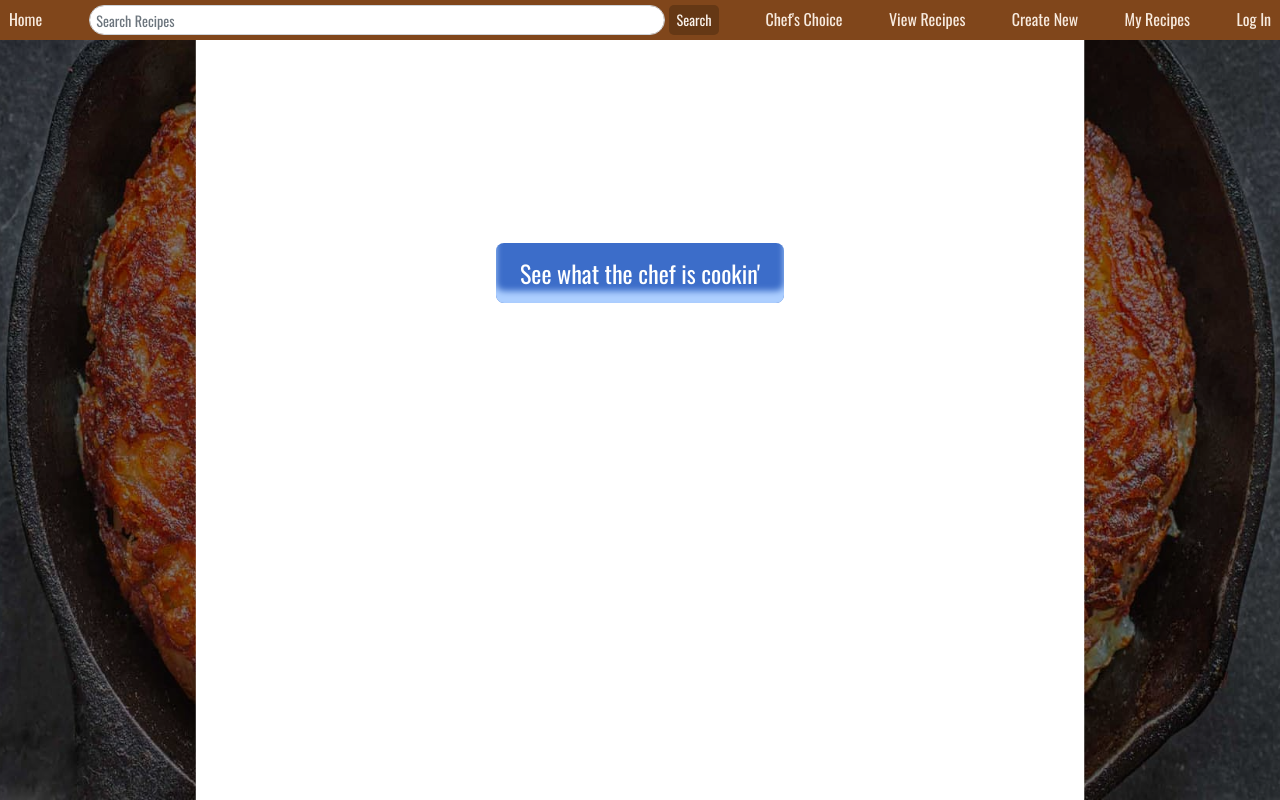
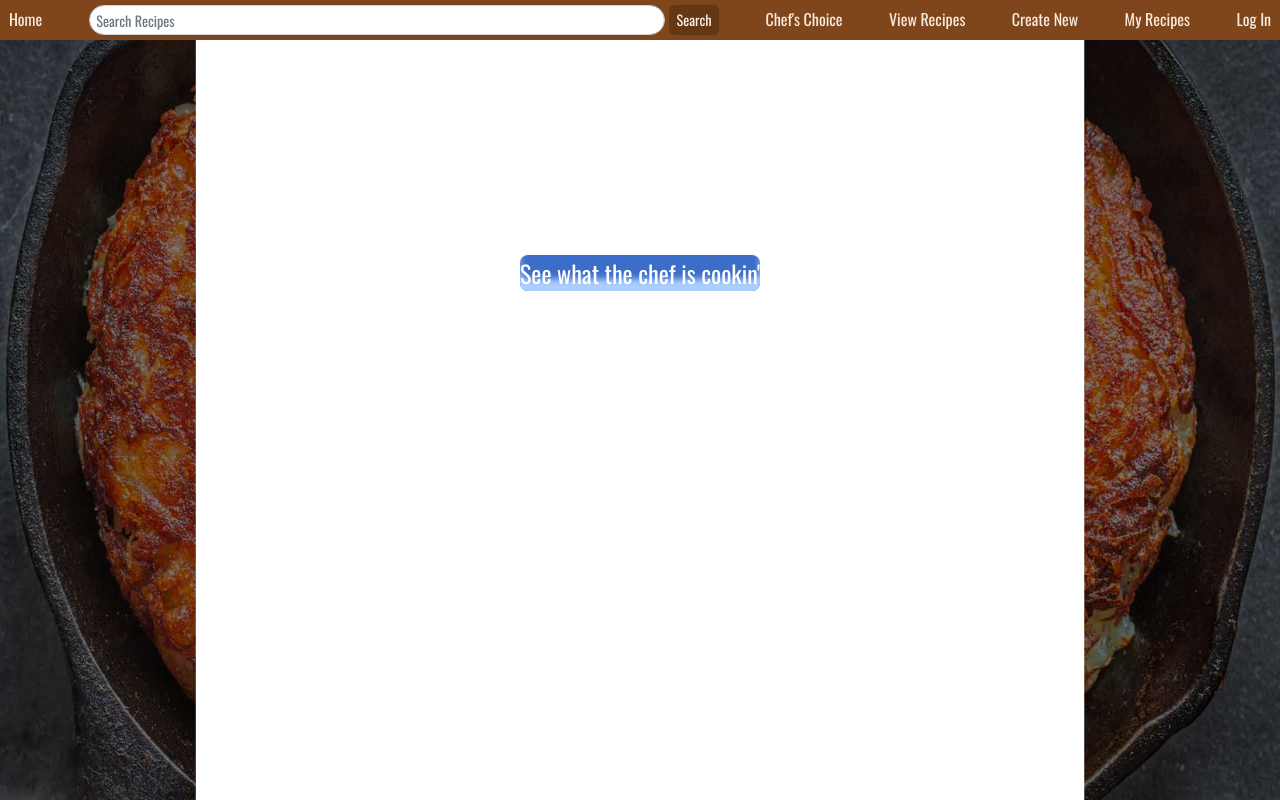
Before and after one commit to MattKim97/HashbrownHashers, a React (Create React App) app in the folder client/hashbrowns-ui/: page /chefschoice in a window 1280 px wide. Built offline with nearby package versions, Linux system fonts and the light colour scheme; no server answers.

Commit message:
made chefs button more fun

```diff
--- a/client/hashbrowns-ui/package.json
+++ b/client/hashbrowns-ui/package.json
@@ -3,6 +3,7 @@
   "version": "0.1.0",
   "private": true,
   "dependencies": {
+    "@gsap/react": "^2.1.1",
     "@testing-library/jest-dom": "^5.17.0",
     "@testing-library/react": "^13.4.0",
     "@testing-library/user-event": "^13.5.0",
--- a/client/hashbrowns-ui/src/components/ChefsChoice.css
+++ b/client/hashbrowns-ui/src/components/ChefsChoice.css
@@ -12,41 +12,21 @@
     border: none;
     background: rgb(60, 109, 201);
     color: white;
-    padding: 12px 24px;
-    margin: 8px;
+
     font-size: 24px;
     border-radius: 8px;
     cursor: pointer;
     box-shadow: #ADCFFF 0 -12px 6px inset;
-    transition: all 1s;
+
   }
 
   .chefsButton:hover {
-    animation: shake 0.8s ease-in-out;
+
     box-shadow: #cd70ef 0 -6px 8px inset;
   }
 
-  @keyframes shake {
-    0% {
-        transform: skewX(-10deg);
-    }
 
-    25% {
-        transform: skewX(10deg);
-    }
 
-    50% {
-        transform: skewX(-10deg);
-    }
-
-    75% {
-        transform: skewX(10deg);
-    }
-
-    100% {
-        transform: skewX(-10deg);
-    }
-}
 
 
 
--- a/client/hashbrowns-ui/src/components/ChefsChoice.js
+++ b/client/hashbrowns-ui/src/components/ChefsChoice.js
@@ -2,10 +2,14 @@ import React from 'react'
 import { useEffect, useState } from 'react'
 import {Link, useNavigate} from "react-router-dom"
 import './ChefsChoice.css'
-
+import { useRef } from 'react';
+import gsap from 'gsap';
+import { useGSAP } from '@gsap/react';
 
 
 export default function ChefsChoice(){
+
+
 
     const [recipes, setRecipes] = useState([]);
     const [recipe, setRecipe] = useState([]);
@@ -25,6 +29,20 @@ export default function ChefsChoice(){
         .catch(console.log)
     },[])
 
+    gsap.registerPlugin(useGSAP);
+
+    const container = useRef();
+
+    useGSAP(() => {
+
+        gsap.to(".box", { rotation: "+=360", duration: 3 });
+
+
+      },
+      { scope: container }
+    );
+
+
 
     const recipeIds = recipes.map(recipe => recipe.recipeId)
 
@@ -37,8 +55,8 @@ export default function ChefsChoice(){
 
 
     return(
-        <div className='chefButtonContainer'>
-        <button className='chefsButton shaky-btn' onClick={handleClick}>See what the chef is cookin'</button>
+        <div ref={container} className='chefButtonContainer '>
+        <button className='chefsButton box' onClick={handleClick}>See what the chef is cookin'</button>
         </div>
     )
 }
```
Also changed, not shown: 1 other file (tests, documents, lock files or other folders).
